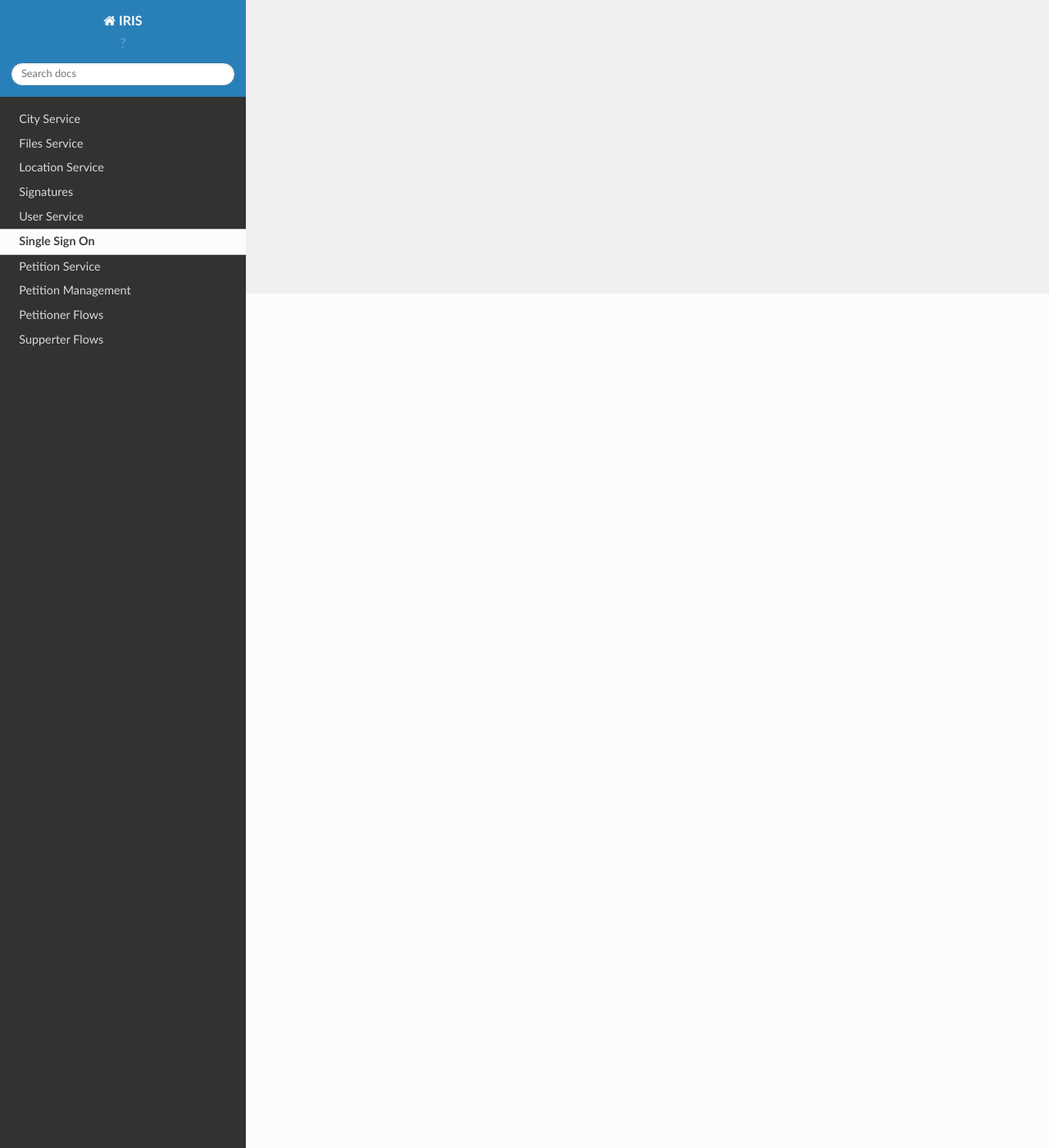
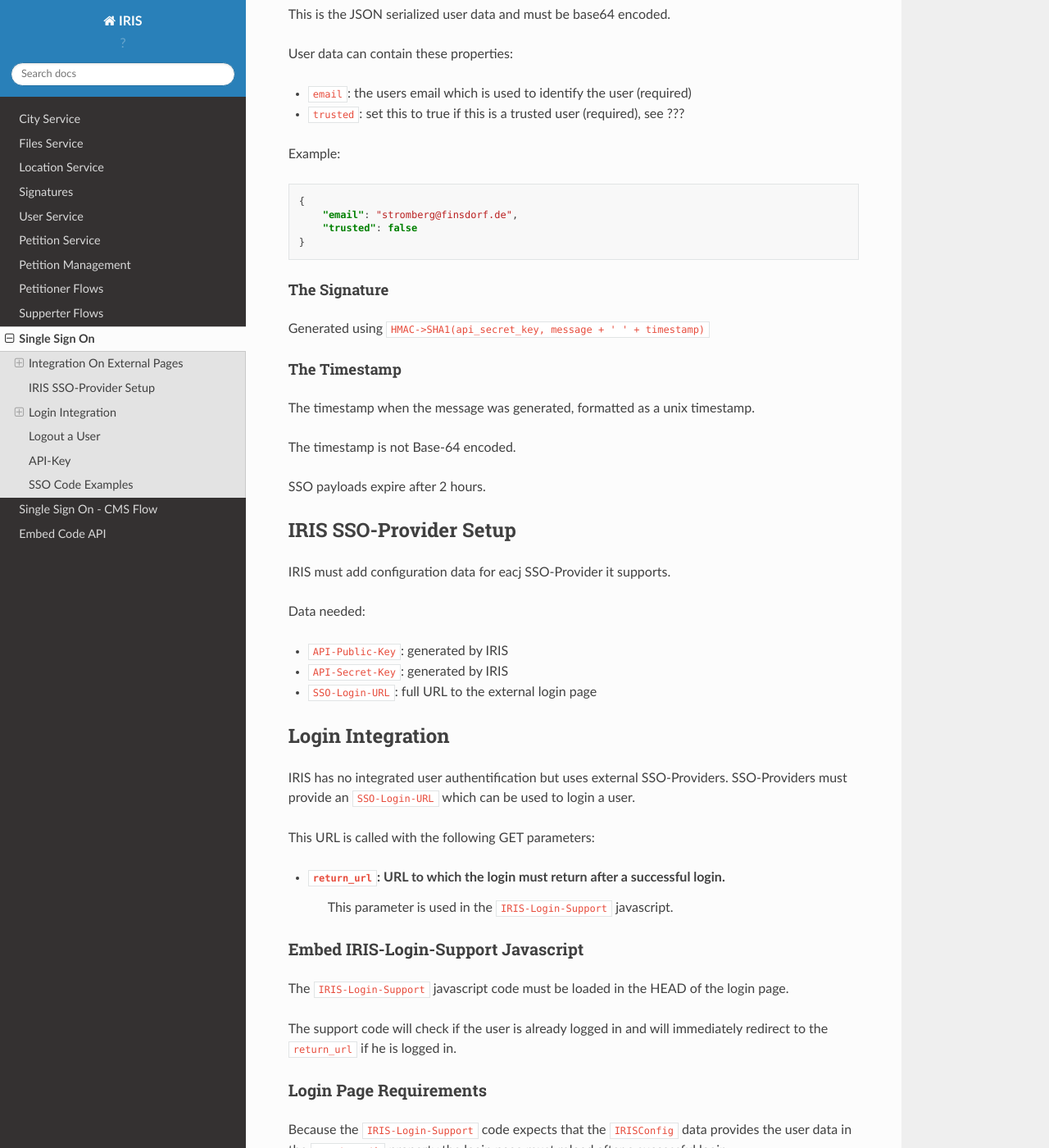
Before and after one commit to iris-dni/iris-service, a Sphinx documentation site: the page built from docs/sso.rst, in a window 1280 px wide and 1400 px high, scrolled down 1042 px. Shown: the whole window at 82% size. Built offline with Sphinx 7.4.7 and the Read the Docs theme 2.0.0, drawn with Linux system fonts in a browser that asks for light colours; some of the changed text lies outside the part shown.

Commit message:
sso doumentation updates

```diff
--- a/docs/conf.py
+++ b/docs/conf.py
@@ -38,7 +38,7 @@
 # General information about the project.
 project = u'IRIS'
 from datetime import date
-copyright = u'{year}, AZ Medien'.format(year=date.today().year)
+copyright = u'{year}, Lovely Systems GmbH'.format(year=date.today().year)
 
 version = release = docs_version
 exclude_patterns = ['service.egg-info', 'parts', 'checkouts']
--- a/docs/index.rst
+++ b/docs/index.rst
@@ -10,8 +10,10 @@
    ./locations
    ./signatures
    ./users
-   ./sso
    ./petitions
    ./petition-management
    ./petitioner-flows
    ./supporter-flows
+   ./sso
+   ./sso-cms
+   ./embed-code
--- a/docs/sso.rst
+++ b/docs/sso.rst
@@ -3,3 +3,128 @@
 ==============
 
 .. contents::
+
+
+SSO (Signel Sign On) is currently the only way to authenticate a user.
+
+
+Integration On External Pages
+=============================
+
+To be able to provide SSO for IRIS a page using the IRIS widgets must provide
+sso settings.
+
+.. sourcecode:: javascript
+
+    var IRISConfig = {
+        sso: function() {
+            this.page.remote_auth = "<message>, <hmac>, <timestamp>";
+            this.page.api_key = "...";
+            this.page.name = "Remote Portal Name";
+            this.page.icon = "http://images.remote.com/favicon.png";
+            this.page.loginUrl = "https://remote.com/signin";   // IRIS redirects to this URL upon sign-in/up
+            this.page.logoutUrl = "https://remote.com/signout"; // IRIS redirects to this URL upon logout
+        }
+    }
+
+remote_auth
+-----------
+
+The remote_auth property provides the following three parts to login/logout
+the user via sso.
+
+The Message
+^^^^^^^^^^^
+
+This is the JSON serialized user data and must be base64 encoded.
+
+User data can contain these properties:
+
+- ``email``: the users email which is used to identify the user (required)
+- ``trusted``: set this to true if this is a trusted user (required), see ???
+
+Example:
+
+.. sourcecode:: json
+
+    {
+        "email": "stromberg@finsdorf.de",
+        "trusted": false
+    }
+
+The Signature
+^^^^^^^^^^^^^
+
+Generated using ``HMAC->SHA1(api_secret_key, message + ' ' + timestamp)``
+
+The Timestamp
+^^^^^^^^^^^^^
+
+The timestamp when the message was generated, formatted as a unix timestamp.
+
+The timestamp is not Base-64 encoded.
+
+SSO payloads expire after 2 hours.
+
+
+IRIS SSO-Provider Setup
+=======================
+
+IRIS must add configuration data for eacj SSO-Provider it supports.
+
+Data needed:
+
+- ``API-Public-Key``: generated by IRIS
+- ``API-Secret-Key``: generated by IRIS
+- ``SSO-Login-URL``: full URL to the external login page
+
+
+Login Integration
+=================
+
+IRIS has no integrated user authentification but uses external SSO-Providers.
+SSO-Providers must provide an ``SSO-Login-URL`` which can be used to login a
+user.
+
+This URL is called with the following GET parameters:
+
+- ``return_url``: URL to which the login must return after a successful login.
+                  This parameter is used in the ``IRIS-Login-Support``
+                  javascript.
+
+
+Embed IRIS-Login-Support Javascript
+-----------------------------------
+
+The ``IRIS-Login-Support`` javascript code must be loaded in the HEAD of the
+login page.
+
+The support code will check if the user is already logged in and will
+immediately redirect to the ``return_url`` if he is logged in.
+
+
+Login Page Requirements
+-----------------------
+
+Because the ``IRIS-Login-Support`` code expects that the ``IRISConfig`` data
+provides the user data in the ``remote_auth`` property the login page must
+reload after a successful login.
+
+
+Logout a User
+=============
+
+To logout a user provide an empty JSON object ``{}`` as the message data.
+
+
+API-Key
+=======
+
+The The API-Key is needed to make it possible to have multiple SSO providers
+using different API-Secret-Keys.
+
+
+SSO Code Examples
+=================
+
+TODO: Provide code examples
```
Also changed, not shown: docs/embed-code.rst (added, +13 -0 lines), docs/sso-cms.rst (added, +41 -0 lines), docs/users.rst (+16 -6 lines).
